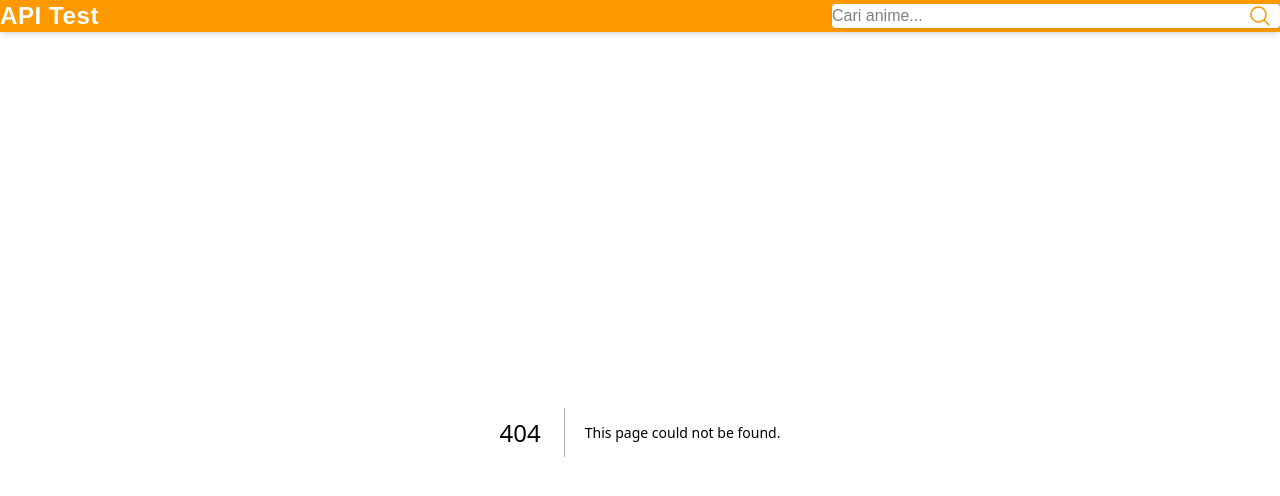
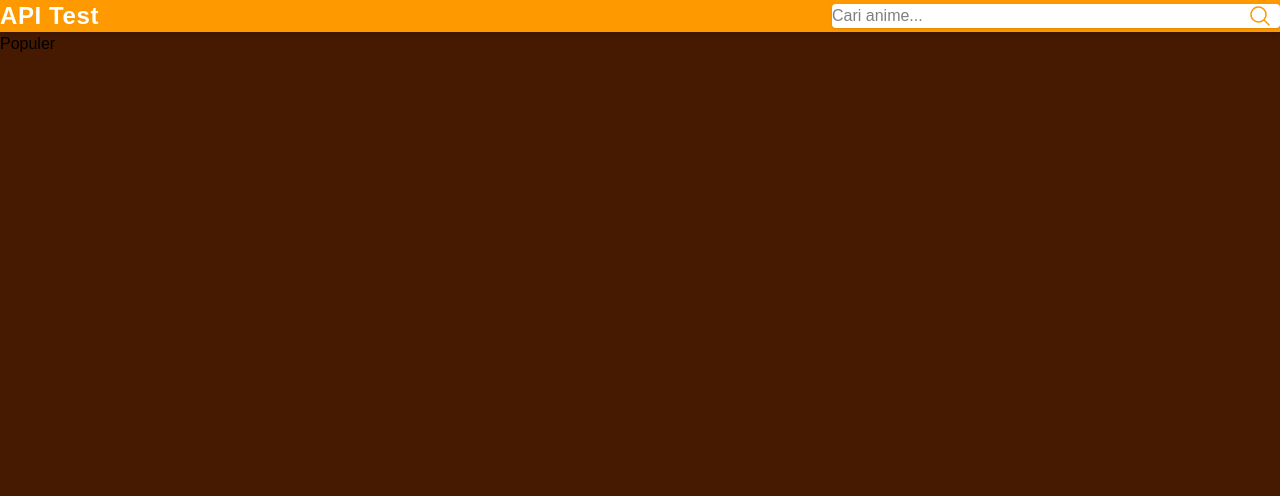
Before and after one commit to rezayw/api-test, a Next.js app in the folder test-api/: page /populer in a window 1280 px wide. Before the commit this address had no page. Shown: the top 496 px of the page. Built offline with nearby package versions, Linux system fonts and the light colour scheme; a web font is replaced by a local one.

Commit message:
adding not found page

```diff
--- /dev/null
+++ b/test-api/src/app/not-found.js
@@ -0,0 +1,19 @@
+"use client"
+import { FileSearchIcon } from "@phosphor-icons/react"
+import Link from "next/link"
+import React from "react"
+
+const Page = () => {
+    return (
+        <div className="min-h-screen max-w-xl max-auto flex justify-center items-center">
+            <div className="flex justify-center items-center gap-4 flex-col">
+                <FileSearchIcon size={32} color="orange"/>
+                <h3 className="text-amber-300 text-50xl - font-bold">NOT FOUND</h3>
+                <Link href="/" className="text-amber-50 hover:text-amber-300 transition-all underline">Kembali</Link>
+            </div>
+
+        </div>
+    )
+}
+
+export default Page
--- /dev/null
+++ b/test-api/src/app/populer/page.js
@@ -0,0 +1,9 @@
+const Page = () => {
+    return (
+        <div>
+            Populer
+        </div>
+    )
+}
+
+export default Page
```
